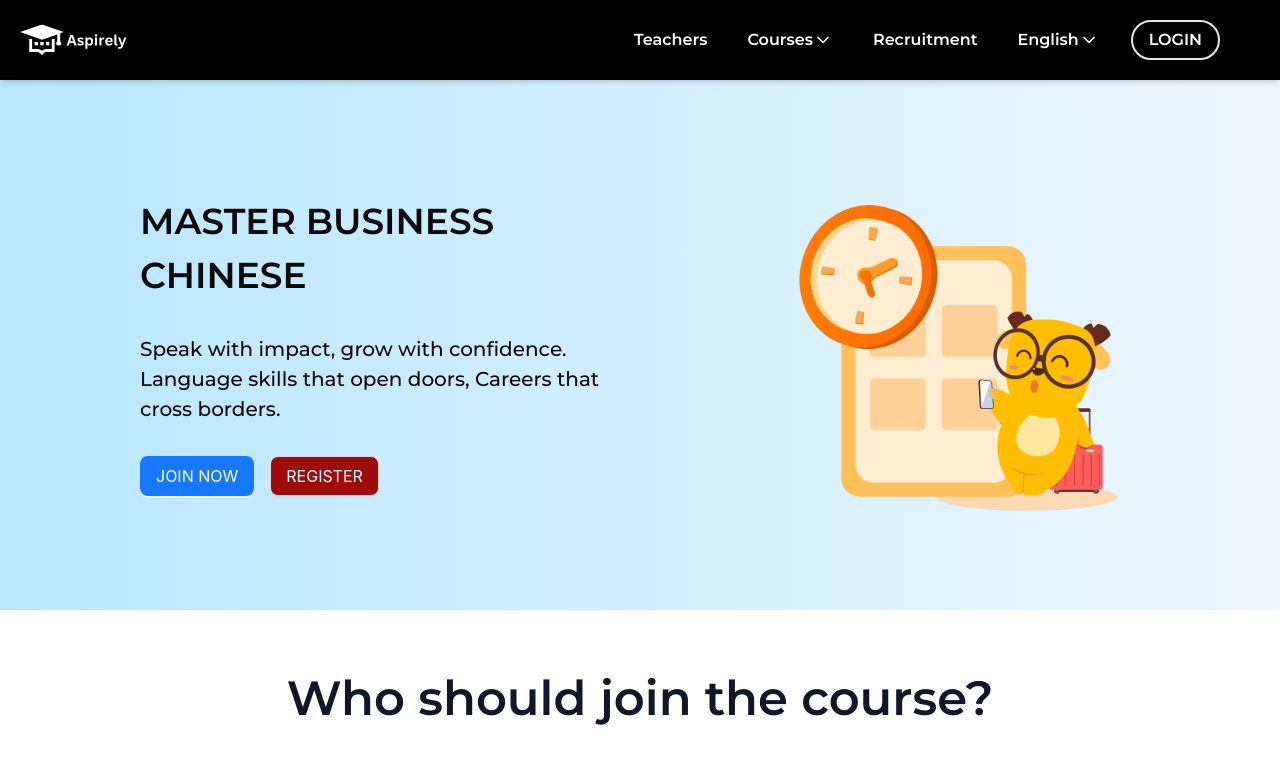
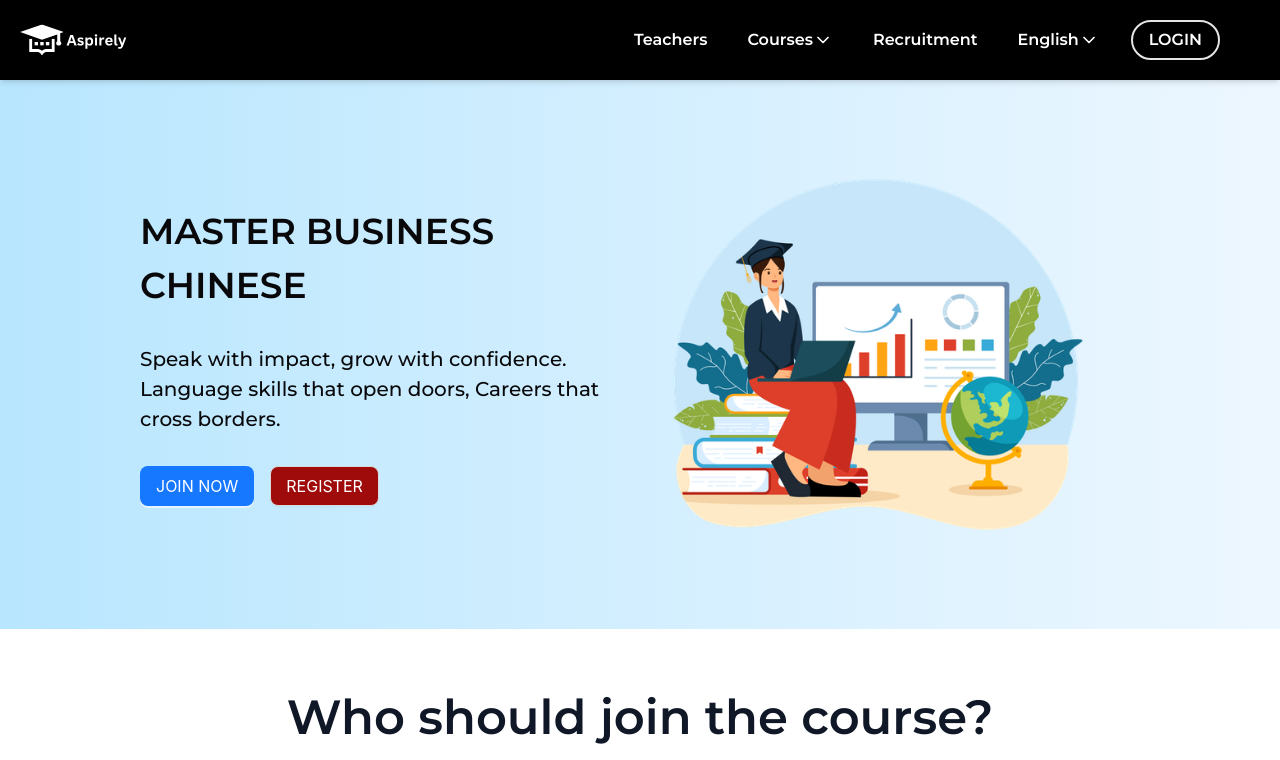
Before and after one commit to ldliem21101998/mkt-website, a Next.js app: page /en/courses/chinese/business in a window 1280 px wide. Shown: the top 760 px of the page. Built offline with nearby package versions, Linux system fonts and the light colour scheme.

Commit message:
update banner

```diff
--- a/src/app/[locale]/(child)/courses/chinese/business/page.tsx
+++ b/src/app/[locale]/(child)/courses/chinese/business/page.tsx
@@ -218,12 +218,12 @@ export function Banner({
               </Button>
             </div>
           </div>
-          <div className="w-[350px] hidden sm:block">
+          <div className="w-[540px] hidden sm:block">
             <Image
               src={imgSrc}
               alt="banner-image"
-              width={350}
-              height={350}
+              width={649}
+              height={450}
               className="mx-auto"
             />
           </div>
@@ -430,9 +430,7 @@ export default function ChineseBusinessCoursePage() {
       <Banner
         title={"Courses.chineseCourse.business.title"}
         desc={"Courses.chineseCourse.business.desc"}
-        imgSrc={
-          "/assets/images/courses/chinese/business/MasterChineseBusiness/item3.png"
-        }
+        imgSrc={"/assets/images/courses/chinese/business/Banner/banner.webp"}
       />
       <WhatYouWillGetSection />
       <MasterChineseBusiness />
--- a/src/app/[locale]/(child)/courses/chinese/communication/page.tsx
+++ b/src/app/[locale]/(child)/courses/chinese/communication/page.tsx
@@ -1,44 +1,9 @@
 "use client";
+import { ContactForm } from "@/components/ContactForm";
+import HexagonNumber from "@/components/HexagonNumber";
+import { useMessages, useTranslations } from "next-intl";
 import Image from "next/image";
-import { ChevronRight } from "lucide-react";
-import { useMessages, useTranslations } from "next-intl";
-import HexagonNumber from "@/components/HexagonNumber";
-import { ContactForm } from "@/components/ContactForm";
 import { Banner } from "../business/page";
-
-function ChineseCommunicationSection() {
-  const t = useTranslations();
-  return (
-    <section className="relative w-full min-h-[420px] md:min-h-[520px] xl:min-h-[720px] flex items-center justify-start text-white bg-[#1D748C] lg:bg-transparent">
-      <Image
-        src="/assets/images/courses/english/communication/Banner.png"
-        alt="English Communication Background"
-        fill
-        className="object-cover hidden lg:block"
-        priority
-      />
-      <div className="relative z-10 w-full lg:w-1/2 flex flex-col items-start space-y-6 sm:space-y-8 md:space-y-10">
-        <div className="px-6 sm:px-8 md:px-10 pt-8 md:pt-10">
-          <h1 className="font-extrabold uppercase inline-block leading-tight">
-            <span className="text-3xl sm:text-4xl">
-              {t("Courses.chineseCourse.communication.title")}
-            </span>
-            <br />
-          </h1>
-          <p className="mb-4 sm:mb-6 text-lg sm:text-xl md:text-2xl max-w-2xl">
-            {t("Courses.chineseCourse.communication.desc")}
-          </p>
-        </div>
-        <button className="mx-6 sm:mx-8 md:mx-10 text-white font-bold flex items-center gap-2 transition mb-8">
-          <p className="bg-white lg:bg-[#1D748C] text-[#1D748C] lg:text-white text-2xl sm:text-3xl md:text-4xl py-3 px-10 sm:px-16 md:px-20 rounded-r-full">
-            {t("Hero.joinNow")}
-          </p>
-          <ChevronRight className="w-12 h-12 sm:w-14 sm:h-14 md:w-16 md:h-16 bg-white lg:bg-[#1D748C] text-[#1D748C] lg:text-white rounded-full" />
-        </button>
-      </div>
-    </section>
-  );
-}
 
 function OurUniqueSection({
   imageSrc = "/assets/images/courses/english/communication/WhyPracticeSpeakingSection/image.png",
@@ -205,7 +170,7 @@ export default function ChineseCommunicationCoursePage() {
         title={"Courses.chineseCourse.communication.title"}
         desc={"Courses.chineseCourse.communication.desc"}
         imgSrc={
-          "/assets/images/courses/chinese/business/MasterChineseBusiness/item3.png"
+          "/assets/images/courses/chinese/communication/Banner/banner.webp"
         }
       />
       <OurUniqueSection />
```
Also changed, not shown: public/assets/images/courses/chinese/business/Banner/banner.webp (added), public/assets/images/courses/chinese/communication/Banner/banner.webp (added).
